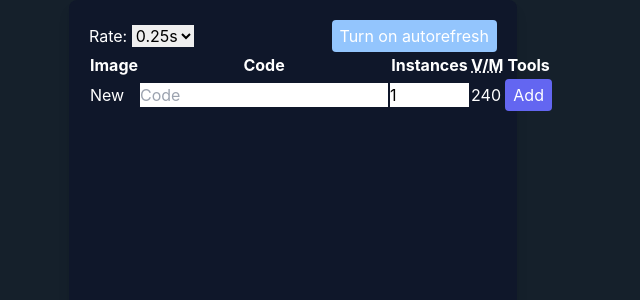
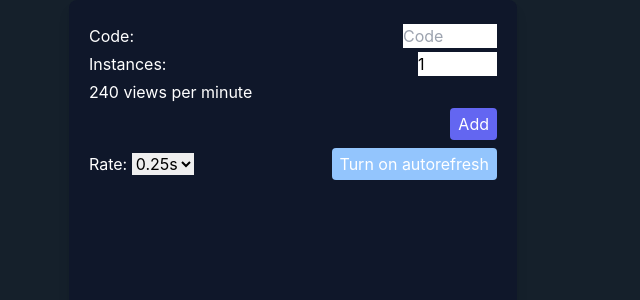
Before and after one commit to edenchazard/dc-auto-refresher, a React (Create React App) app: page / in a window 1280 px wide. Shown: the top 300 px of the page, without its empty margins (347-987 px from the left). Built offline with nearby package versions, Linux system fonts and the light colour scheme.

Commit message:
improve styling, replaced table with grid

```diff
--- a/src/App.tsx
+++ b/src/App.tsx
@@ -60,24 +60,15 @@ export default function App() {
 
     return (
         <div className="App rounded-lg shadow-lg bg-slate-900 max-w-md mx-auto p-5 text-white min-h-screen">
+            <AddDragon
+                rate={rate}
+                addToList={handleAdd} />
             <RefresherControls
                 rate={rate}
                 autorefresh={autorefresh}
                 update={(rate) => {toggleAutorefresh(false); setRate(rate)}}
                 click={() => toggleAutorefresh(!autorefresh) } />
-            <table className="table-auto w-full">
-                <thead>
-                    <tr>
-                        <th>Image</th>
-                        <th>Code</th>
-                        <th>Instances</th>
-                        <th>
-                            <abbr title="views per minute">V/M</abbr>
-                        </th>
-                        <th>Tools</th>
-                    </tr>
-                </thead>
-                <tbody>
+            <div className='grid grid-cols-3 gap-4 my-2'>
                 {
                     listOfDragons.map((dragon, index) => {
                         return (
@@ -91,11 +82,7 @@ export default function App() {
                         )
                     })
                 }
-                    <AddDragon
-                        rate={rate}
-                        addToList={handleAdd} />
-                </tbody>
-            </table>
+            </div>
             {
                 autorefresh && <iframe title="autorefresh region" src={iframeSrc} className='w-full'></iframe>
             }
--- a/src/components/AddDragon.tsx
+++ b/src/components/AddDragon.tsx
@@ -7,34 +7,36 @@ export default function AddDragon({addToList, rate}){
 
     function handleAdd(){
         updateNewCode("");
-        setInstances(1);
         addToList(code, instances);
     }
 
     return (
-        <tr>
-            <td>New</td>
-            <td>
+            <div className='space-y-1 my-1'>
+                <div className='flex justify-between'>
+                    <label htmlFor='code'>Code:</label>
                     <input
+                        id="code"
                         className='text-black'
                         type='text'
                         placeholder="Code"
                         value={code}
+                        size={5}
                         minLength={4}
                         maxLength={5}
                         onChange={(e) => updateNewCode(e.target.value)}/>
-            </td>
-            <td>
+                </div>
+                <div className='flex justify-between'>
+                    <label htmlFor='instances'>Instances:</label>
                     <DragonInstancesInput
                         instances={instances}
                         setInstances={setInstances} />
-            </td>
-            <td>
-                {(60000 / rate) * instances}
-            </td>
-            <td>
-                <button className="rounded bg-indigo-500 px-2 py-1" onClick={handleAdd}>Add</button>
-            </td>
-        </tr>
+                </div>
+                <div className='flex justify-between'>
+                    {(60000 / rate) * instances} views per minute
+                </div>
+                <div className='flex items-end flex-col'>
+                    <button className="rounded bg-indigo-500 px-2 py-1 hover:bg-indigo-700" onClick={handleAdd}>Add</button>
+                </div>
+            </div>
     );
 }
--- a/src/components/DragonInstancesInput.tsx
+++ b/src/components/DragonInstancesInput.tsx
@@ -5,6 +5,7 @@ export default function DragonInstancesInput({instances, setInstances}){
             value={instances}
             min="1"
             max="10"
+            size={2}
             onChange={(e) => setInstances(e.target.value)}
             className='text-black' />
     )
--- a/src/components/DragonTR.tsx
+++ b/src/components/DragonTR.tsx
@@ -1,4 +1,3 @@
-import "./Dragon.css";
 import DragonInstancesInput from "./DragonInstancesInput";
 
 export default function DragonTR({code, instances, setInstances, rate, remove}){
@@ -6,24 +5,18 @@ export default function DragonTR({code, instances, setInstances, rate, remove}){
     const viewLink = `https://dragcave.net/view/${code}`;
 
     return (
-        <tr>
-            <td>
-                <a href={viewLink} target="_blank" rel="noopener noreferrer">
-                    <img alt="dragon" src={imgLink} />
-                </a>
-            </td>
-            <td><i>({code})</i></td>
-            <td>
-                <DragonInstancesInput
+        <div className="flex flex-col items-center">
+            <i>({code})</i>
+            <DragonInstancesInput
                     instances={instances}
                     setInstances={setInstances} />
-            </td>
-            <td>
-                {(60000 / rate) * instances}
-            </td>
-            <td>
-                <button onClick={remove}>Delete</button>
-            </td>
-        </tr>
+            <span>{(60000 / rate) * instances} <abbr title="views per minute">V/M</abbr></span>
+            <button
+                className="bg-red-400 rounded px-2 py-1 my-1 hover:bg-red-600"
+                onClick={remove}>Delete</button>
+            <a href={viewLink} target="_blank" rel="noopener noreferrer">
+                <img alt="dragon" src={imgLink} />
+            </a>
+        </div>
     );
 }
--- a/src/components/RefresherControls.tsx
+++ b/src/components/RefresherControls.tsx
@@ -17,7 +17,7 @@ const Select = ({onChange, value}) =>{
 
 export default function RefresherControls({rate, update, click, autorefresh}) {
     return (
-        <div className="flex items-center justify-between">
+        <div className="flex items-center justify-between my-2">
             <div>
                 <label htmlFor='rate'>Rate: </label>
                 <Select value={rate} onChange={update} />
@@ -25,8 +25,8 @@ export default function RefresherControls({rate, update, click, autorefresh}) {
             <div>
             {
                 //AR enabled
-                (autorefresh ? <button onClick={click} className="rounded bg-blue-600 px-2 py-1">Turn off autorefresh</button>
-                            : <button onClick={click} className="rounded bg-blue-300 px-2 py-1">Turn on autorefresh</button>)
+                (autorefresh ? <button onClick={click} className="rounded bg-blue-600 px-2 py-1 hover:bg-blue-400">Turn off autorefresh</button>
+                            : <button onClick={click} className="rounded bg-blue-300 px-2 py-1 hover:bg-blue-500">Turn on autorefresh</button>)
             }
             </div>
 
```
Also changed, not shown: src/components/Dragon.css (deleted). Lines whose indentation alone changed are shown as unchanged.
